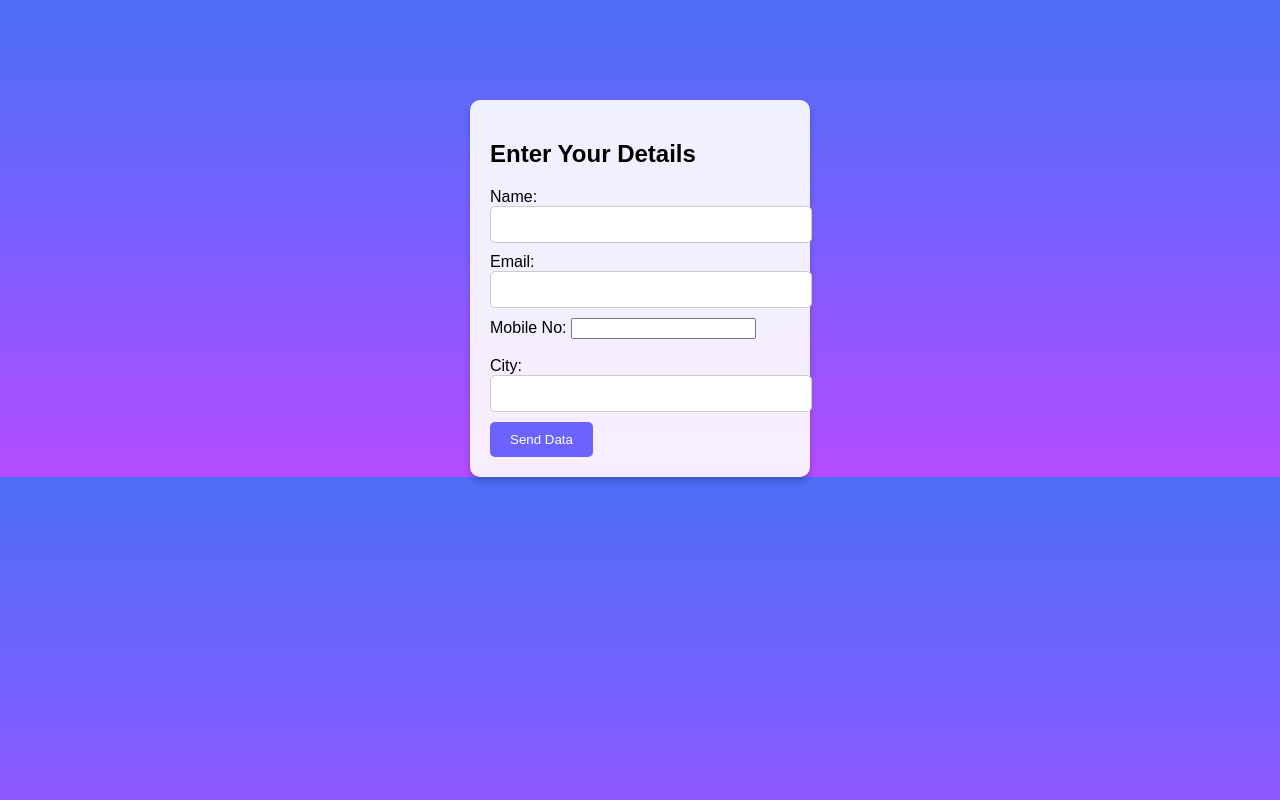
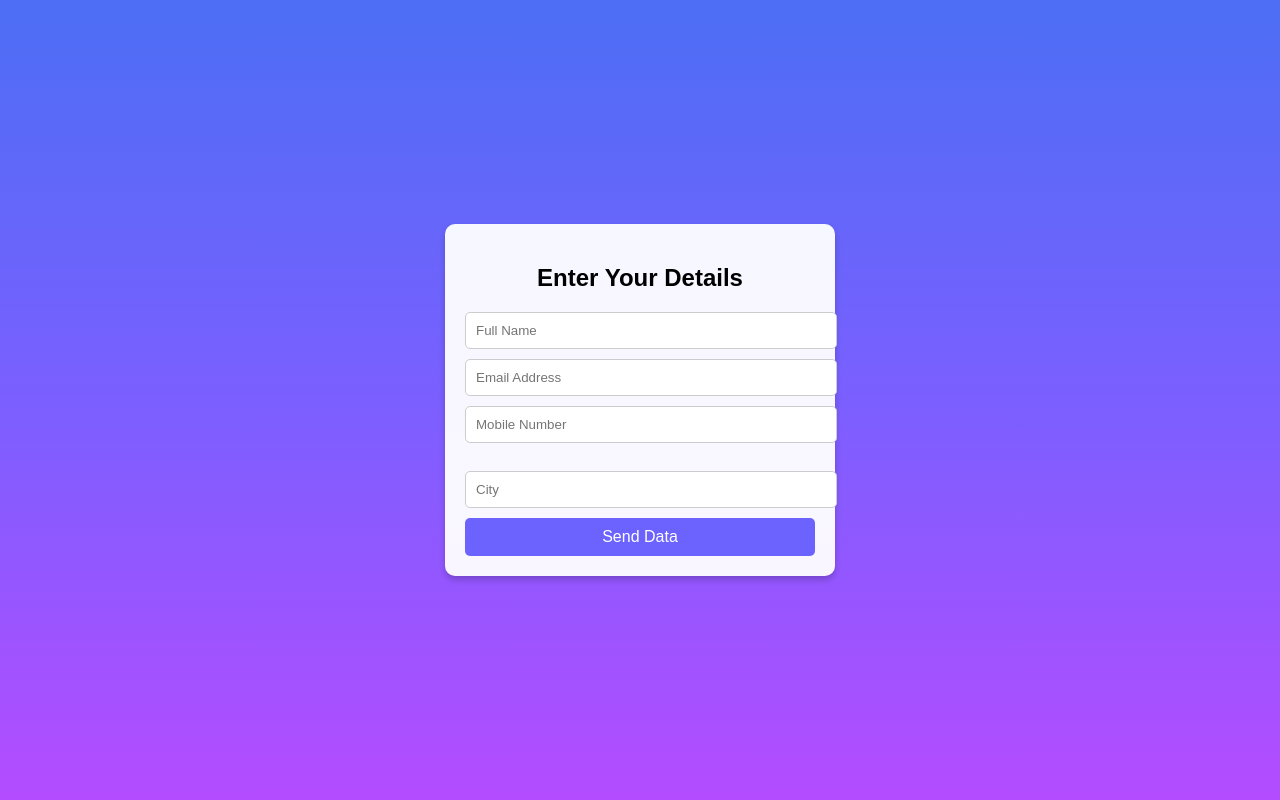
Before and after one commit to mohammedsaqlain23/wb, a PHP site: page / in a window 1280 px wide. Run offline with PHP 8.4, Linux system fonts and the light colour scheme.

Commit message:
Update index.php

```diff
--- a/index.php
+++ b/index.php
@@ -1,15 +1,15 @@
 <?php
 if (isset($_POST['submit'])) {
-    // Get form values
-    $username = $_POST['username'];
-    $email = $_POST['email'];
-    $mobile = $_POST['mobel'];  // Renamed from $mobel to $mobile
-    $city = $_POST['city'];
+    // Get form values and sanitize input
+    $username = htmlspecialchars($_POST['username']);
+    $email = htmlspecialchars($_POST['email']);
+    $mobile = htmlspecialchars($_POST['mobile']);  // Fixed field name
+    $city = htmlspecialchars($_POST['city']);
 
     // Database credentials
     $host = 'mysql_container';
     $user = 'root';
-    $pass = '';
+    $pass = 'rootpass';  // Use the correct password
     $dbname = 'saq';
 
     // Create connection
@@ -17,23 +17,21 @@ if (isset($_POST['submit'])) {
 
     // Check connection
     if (!$conn) {
-        die("Connection failed: " . mysqli_connect_error());
+        die("<p style='color:red;'>❌ Connection failed: " . mysqli_connect_error() . "</p>");
     }
 
     // Prepare SQL query with placeholders
-    $sql = "INSERT INTO student (username, email, mobile, city) VALUES (?, ?, ?, ?)";  // Updated column name to 'mobile'
+    $sql = "INSERT INTO student (username, email, mobile, city) VALUES (?, ?, ?, ?)";
 
     // Prepare the statement
     $stmt = mysqli_prepare($conn, $sql);
-
-    // Bind the parameters (s stands for strings)
     mysqli_stmt_bind_param($stmt, "ssss", $username, $email, $mobile, $city);
 
     // Execute the prepared statement
     if (mysqli_stmt_execute($stmt)) {
-        echo "Data inserted successfully.";
+        echo "<p style='color:green;'>✅ Data inserted successfully.</p>";
     } else {
-        echo "Error: " . mysqli_error($conn);
+        echo "<p style='color:red;'>⚠️ Error: " . mysqli_error($conn) . "</p>";
     }
 
     // Close the statement and connection
@@ -47,30 +45,29 @@ if (isset($_POST['submit'])) {
 <head>
     <meta charset="UTF-8">
     <meta name="viewport" content="width=device-width, initial-scale=1.0">
-    <title>Home</title>
+    <title>Submit Your Details</title>
     <style>
-        /* Adding a gradient background with blue and purple */
         body {
-            background: linear-gradient(to bottom, #4c6ef5, #7b5fff, #b44cff); /* Gradient from blue to purple */
-            background-size: cover; /* Ensures the gradient covers the entire page */
-            background-position: center;
+            background: linear-gradient(to bottom, #4c6ef5, #7b5fff, #b44cff);
             font-family: Arial, sans-serif;
             margin: 0;
             padding: 0;
+            display: flex;
+            justify-content: center;
+            align-items: center;
+            height: 100vh;
         }
 
-        /* Form styling */
         form {
-            margin: 0 auto;
-            width: 300px;
+            width: 350px;
             padding: 20px;
-            background-color: rgba(255, 255, 255, 0.9); /* Slightly more opaque white background for form */
+            background-color: rgba(255, 255, 255, 0.95);
             border-radius: 10px;
             box-shadow: 0px 4px 6px rgba(0, 0, 0, 0.2);
-            margin-top: 100px; /* Adds space from the top */
+            text-align: center;
         }
 
-        input[type="text"], input[type="email"] {
+        input[type="text"], input[type="email"], input[type="number"] {
             width: 100%;
             padding: 10px;
             margin-bottom: 10px;
@@ -79,26 +76,20 @@ if (isset($_POST['submit'])) {
         }
 
         input[type="submit"] {
-            padding: 10px 20px;
-            background-color: #6c63ff; /* Purple button color */
+            width: 100%;
+            padding: 10px;
+            background-color: #6c63ff;
             color: white;
             border: none;
             border-radius: 5px;
             cursor: pointer;
+            font-size: 16px;
         }
 
         input[type="submit"]:hover {
-            background-color: #5a4df5; /* Darker purple on hover */
+            background-color: #5a4df5;
         }
 
-        /* Add responsiveness */
-        @media (max-width: 600px) {
-            form {
-                width: 90%;
-            }
-        }
-
-        /* Error message styling */
         .error {
             color: red;
             font-size: 12px;
@@ -109,30 +100,27 @@ if (isset($_POST['submit'])) {
 
     <form action="#" method="POST" onsubmit="return validateForm()">
         <h2>Enter Your Details</h2>
-        Name: <input type="text" name="username" required><br>
-        Email: <input type="email" name="email" required><br>
-        Mobile No: <input type="number" name="mobel" id="mobel" required><br>
-        <span id="mobelError" class="error"></span><br>
-        City: <input type="text" name="city" required><br>
+        <input type="text" name="username" placeholder="Full Name" required><br>
+        <input type="email" name="email" placeholder="Email Address" required><br>
+        <input type="number" name="mobile" id="mobile" placeholder="Mobile Number" required><br>
+        <span id="mobileError" class="error"></span><br>
+        <input type="text" name="city" placeholder="City" required><br>
         <input type="submit" name="submit" value="Send Data">
     </form>
 
     <script>
         function validateForm() {
-            var mobile = document.getElementById("mobel").value;
-            var mobelError = document.getElementById("mobelError");
+            var mobile = document.getElementById("mobile").value;
+            var mobileError = document.getElementById("mobileError");
 
-            // Clear previous error message
-            mobelError.textContent = "";
+            mobileError.textContent = "";
 
-            // Check if mobile number is valid (only numbers and 10 digits)
             var mobilePattern = /^[0-9]{10}$/;
             if (!mobilePattern.test(mobile)) {
-                mobelError.textContent = "Please enter a valid 10-digit mobile number.";
-                return false; // Prevent form submission
+                mobileError.textContent = "Please enter a valid 10-digit mobile number.";
+                return false;
             }
-
-            return true; // Allow form submission if validation passes
+            return true;
         }
     </script>
 
```
